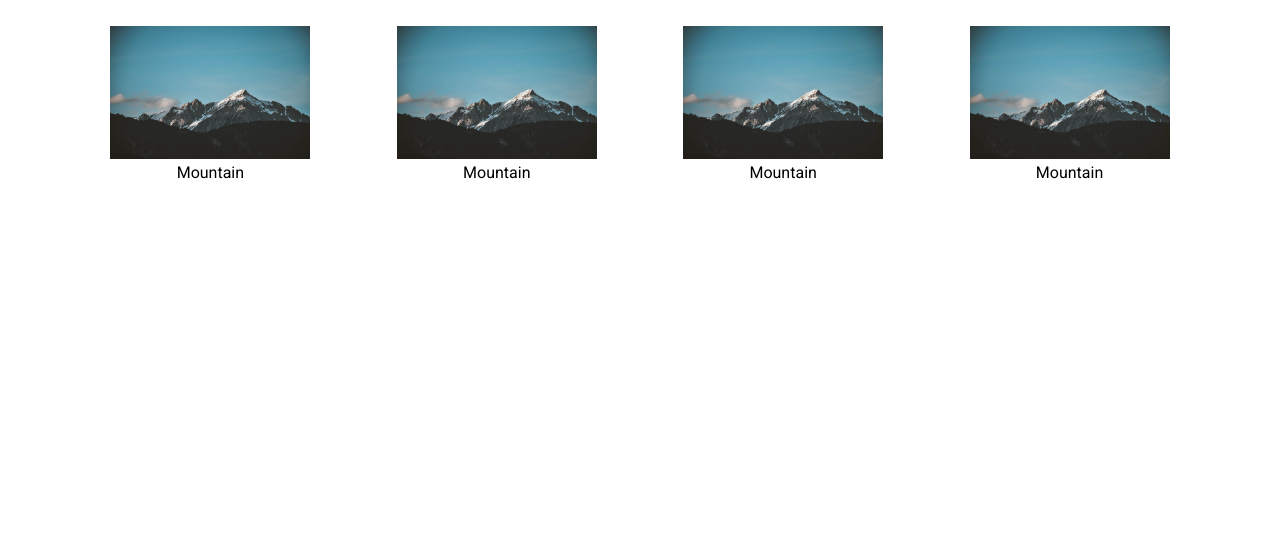
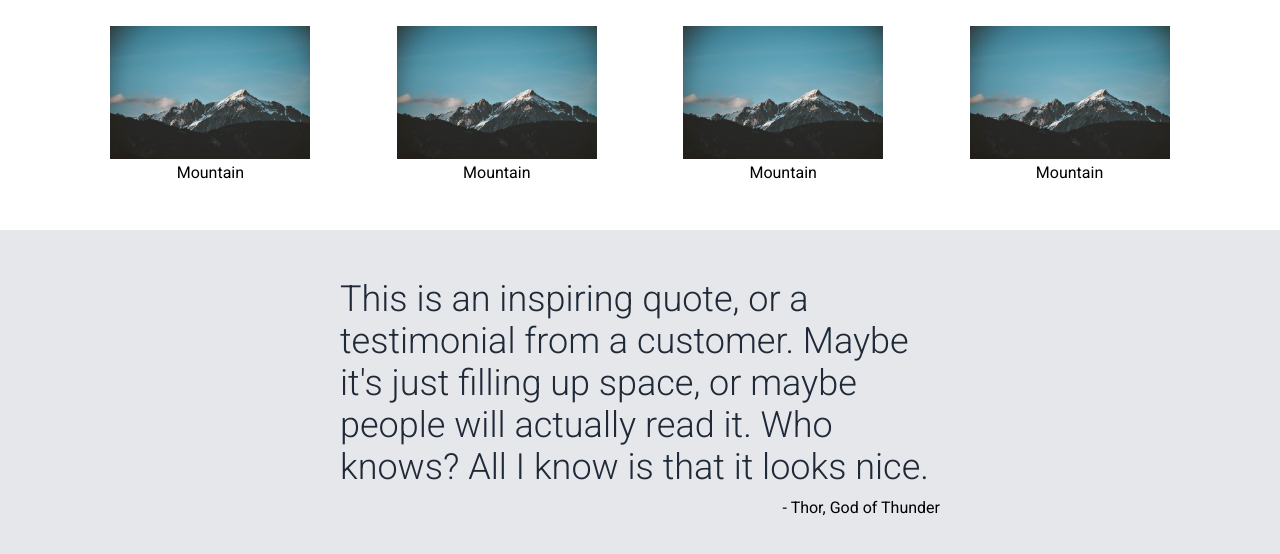
Before and after one commit to nandxi/landing-page, a plain HTML site: page index.html in a window 1280 px wide. Shown: the part 596-1150 px from the top of the page. Before the commit the page ends 826 px from the top, so only its background shows below. Drawn offline with Linux system fonts and the light colour scheme.

Commit message:
Style quotes section

```diff
--- a/index.html
+++ b/index.html
@@ -52,5 +52,15 @@
             </div>
         </div>
     </div>
+
+    <div class="section-three">
+        <div class="quote-section">
+            <p class="quote">
+                This is an inspiring quote, or a testimonial from a customer. Maybe it's just filling up space, or maybe people will actually read it. Who knows? All I know is that it looks nice.
+            </p>
+
+            <p class="author">- Thor, God of Thunder</p>
+        </div>
+    </div>
 </body>
 </html>
--- a/styles.css
+++ b/styles.css
@@ -80,8 +80,35 @@ h2 {
     display: flex;
     gap: 24px;
     justify-content: space-evenly;
+    flex-wrap: wrap;
 }
 
 .section-two p{
     text-align: center;
 }
+
+.section-three {
+    padding: 48px;
+    display: flex;
+    justify-content: center;
+    background-color: #e5e7eb;
+}
+
+
+.quote-section {
+    display: flex;
+    flex-direction: column;
+    align-items: center;
+    width: 600px;
+}
+
+.quote {
+    margin-bottom: 10px;
+    font-size: 36px;
+    color: #1f2937;
+    font-weight: 300;
+}
+
+.author {
+    margin-left: auto;
+}
```
